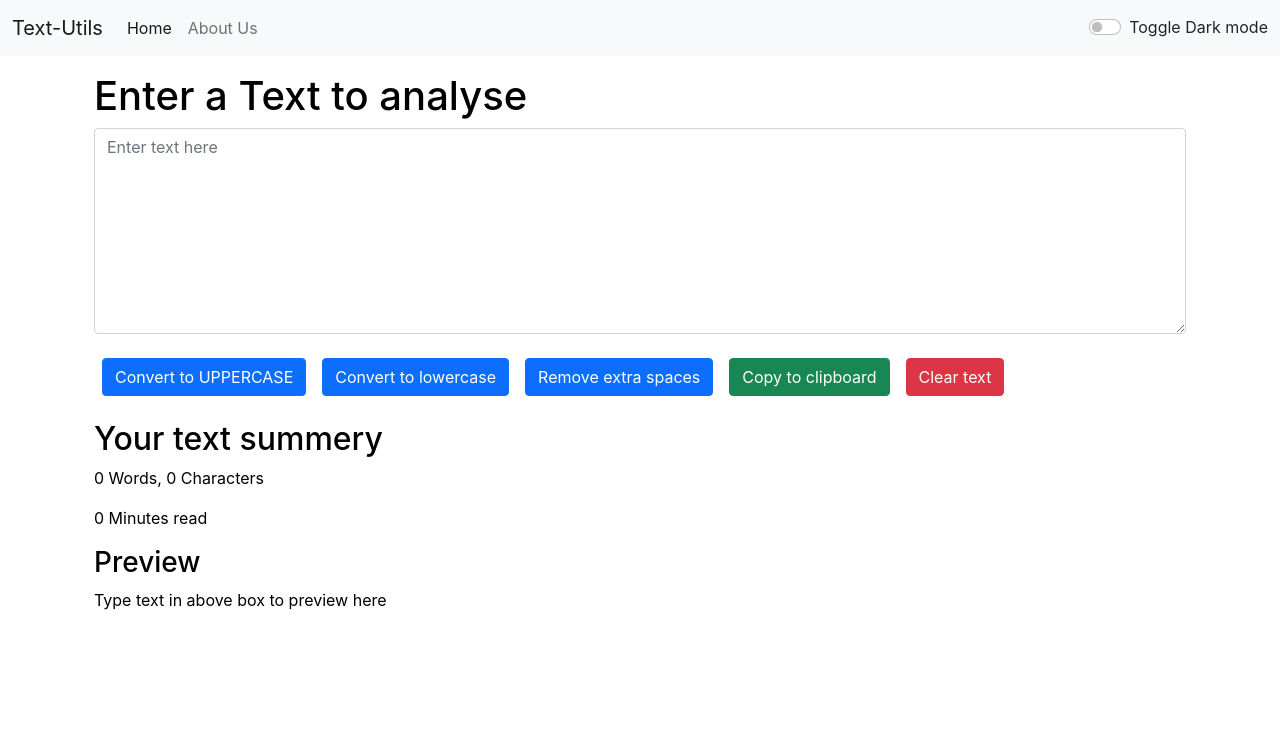
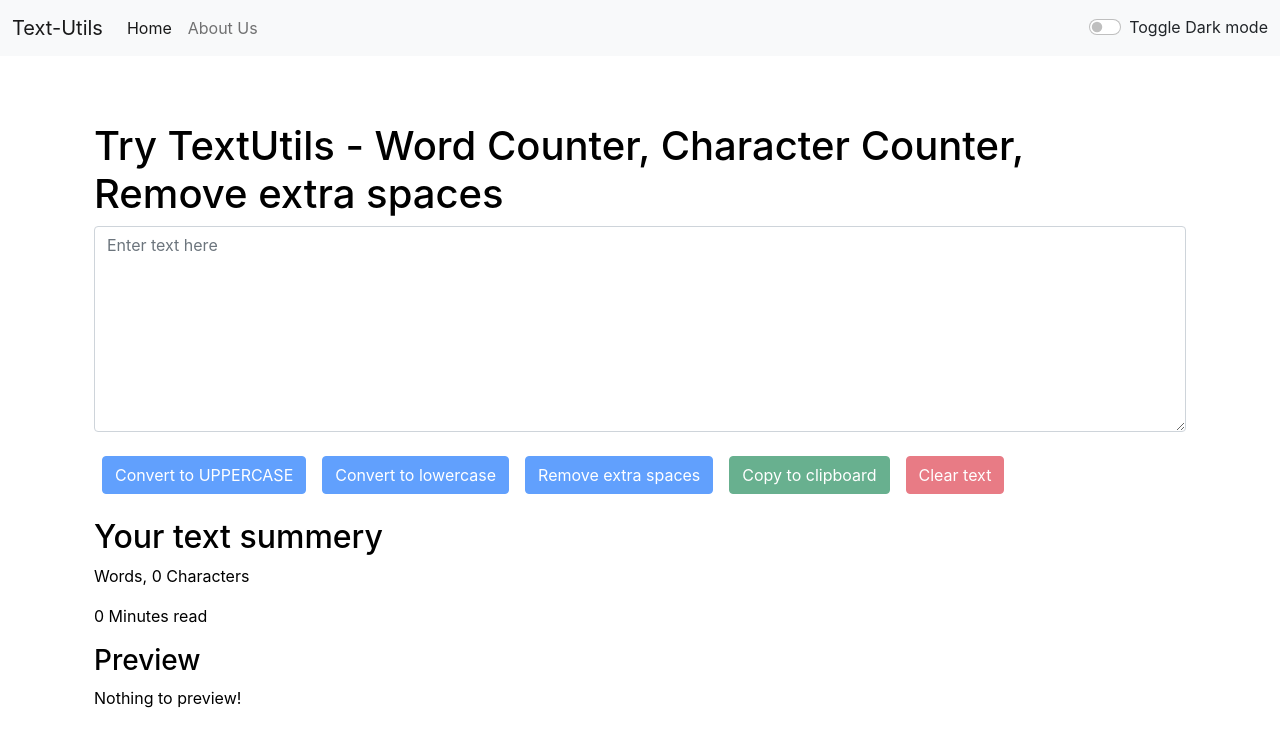
Before and after one commit to mrcoder991/textUtils-InReact, a React (Create React App) app: page / in a window 1280 px wide. Shown: the top 746 px of the page. Built offline with nearby package versions, Linux system fonts and the light colour scheme.

Commit message:
optimized some issues

```diff
--- a/public/index.html
+++ b/public/index.html
@@ -6,7 +6,7 @@
     <link rel="icon" href="%PUBLIC_URL%/favicon.ico" />
     <meta name="viewport" content="width=device-width, initial-scale=1" />
     <meta name="theme-color" content="#000000" />
-    <meta name="description" content="An application to manipulate text based on your needs"/>
+    <meta name="description" content="TextUtils is a word counter and a character counting utility which can be used to manipulate your text in the way you want. You can remove extra spaces, copy the manipulated text as well as convert your text from Uppercase to lowercase and lowercase to Uppercase"/>
     <link rel="apple-touch-icon" href="%PUBLIC_URL%/logo192.png" />
     <link rel="manifest" href="%PUBLIC_URL%/manifest.json" />
     <link href="https://cdn.jsdelivr.net/npm/bootstrap@5.1.3/dist/css/bootstrap.min.css" rel="stylesheet"
--- a/src/App.js
+++ b/src/App.js
@@ -45,9 +45,9 @@ function App() {
         <Alert alert={alert}/>
         <div className="container my-3">
           <Routes>
-            exact used for exact matching of links
+          {/* exact used for exact matching of links */}
         <Route exact path="/about" element={<About />} />
-        <Route exact path="/" element={<TextForm heading="Enter a Text to analyse" mode={mode} showAlert={showAlert} />} />
+        <Route exact path="/" element={<TextForm heading="Try TextUtils - Word Counter, Character Counter, Remove extra spaces" mode={mode} showAlert={showAlert} />} />
         {/* <TextForm heading="Enter a Text to analyse" mode={mode} showAlert={showAlert}/> */}
           </Routes>
         </div>
--- a/src/components/About.js
+++ b/src/components/About.js
@@ -6,36 +6,36 @@ export default function About() {
         <div className="accordion-item">
             <h2 className="accordion-header" id="headingOne">
             <button className="accordion-button" type="button" data-bs-toggle="collapse" data-bs-target="#collapseOne" aria-expanded="true" aria-controls="collapseOne">
-                Accordion Item #1
+                <strong>Analyze Your text</strong>
             </button>
             </h2>
             <div id="collapseOne" className="accordion-collapse collapse show" aria-labelledby="headingOne" data-bs-parent="#accordionExample">
             <div className="accordion-body">
-                <strong>This is the first item's accordion body.</strong> It is shown by default, until the collapse plugin adds the appropriate classes that we use to style each element. These classes control the overall appearance, as well as the showing and hiding via CSS transitions. You can modify any of this with custom CSS or overriding our default variables. It's also worth noting that just about any HTML can go within the <code>.accordion-body</code>, though the transition does limit overflow.
+            Textutils gives you a way to analyze your text quickly and efficiently. Be it word count, character count, and time to read
             </div>
             </div>
         </div>
         <div className="accordion-item">
             <h2 className="accordion-header" id="headingTwo">
             <button className="accordion-button collapsed" type="button" data-bs-toggle="collapse" data-bs-target="#collapseTwo" aria-expanded="false" aria-controls="collapseTwo">
-                Accordion Item #2
+                <strong>Free to use</strong>
             </button>
             </h2>
             <div id="collapseTwo" className="accordion-collapse collapse" aria-labelledby="headingTwo" data-bs-parent="#accordionExample">
             <div className="accordion-body">
-                <strong>This is the second item's accordion body.</strong> It is hidden by default, until the collapse plugin adds the appropriate classes that we use to style each element. These classes control the overall appearance, as well as the showing and hiding via CSS transitions. You can modify any of this with custom CSS or overriding our default variables. It's also worth noting that just about any HTML can go within the <code>.accordion-body</code>, though the transition does limit overflow.
+                Textutils is a free character counter tool that provides instant character count & word count statistics for a given text. TextUtils reports the number of words and characters. Thus it is suitable for writing text with word/ character limit.
             </div>
             </div>
         </div>
         <div className="accordion-item">
             <h2 className="accordion-header" id="headingThree">
             <button className="accordion-button collapsed" type="button" data-bs-toggle="collapse" data-bs-target="#collapseThree" aria-expanded="false" aria-controls="collapseThree">
-                Accordion Item #3
+                <strong>Browser Compatible</strong>
             </button>
             </h2>
             <div id="collapseThree" className="accordion-collapse collapse" aria-labelledby="headingThree" data-bs-parent="#accordionExample">
             <div className="accordion-body">
-                <strong>This is the third item's accordion body.</strong> It is hidden by default, until the collapse plugin adds the appropriate classes that we use to style each element. These classes control the overall appearance, as well as the showing and hiding via CSS transitions. You can modify any of this with custom CSS or overriding our default variables. It's also worth noting that just about any HTML can go within the <code>.accordion-body</code>, though the transition does limit overflow.
+            This word counter software works in any web browsers such as Chrome, Firefox, Internet Explorer, Safari, Opera. It suits to count characters in facebook, blog, books, excel document, pdf document, essays, etc.
             </div>
             </div>
         </div>
--- a/src/components/Alert.js
+++ b/src/components/Alert.js
@@ -2,10 +2,12 @@ import React from 'react'
 
 export default function Alert(props) {
   return (
-    props.alert &&
-    <div className={`alert alert-${props.alert.type} alert-dismissible fade show`} role="alert">
-        <strong>{props.alert.type}</strong> : {props.alert.msg}
-        <button type="button" className="btn-close" data-bs-dismiss="alert" aria-label="Close"></button>
+    <div style={{height: "50px"}}>
+      {props.alert &&
+      <div className={`alert alert-${props.alert.type} alert-dismissible fade show`} role="alert">
+          <strong>{props.alert.type}</strong> : {props.alert.msg}
+          <button type="button" className="btn-close" data-bs-dismiss="alert" aria-label="Close"></button>
+      </div> }
     </div>
 
   )
--- a/src/components/TextForm.js
+++ b/src/components/TextForm.js
@@ -36,7 +36,8 @@ export default function TextForm(props) {
       .catch(() => {
         alert("something went wrong");
       });
-      props.showAlert("Text copied to clipboard","success")
+    document.getSelection().removeAllRanges();
+    props.showAlert("Text copied to clipboard","success")
   };
 
   const handleExtraSpaces = () => {
@@ -57,18 +58,18 @@ export default function TextForm(props) {
         <div className="mb-3">
           <textarea className="form-control" value={text} onChange={handleUpChange} placeholder="Enter text here" id="myBox" rows="8" style={{color: props.mode === "light" ? "black" : "white", backgroundColor : props.mode === "light" ? "white" : "#343a40"}}></textarea>
         </div>
-        <button className="btn btn-primary m-2" onClick={handleUpClick}>Convert to UPPERCASE</button>
-        <button className="btn btn-primary m-2" onClick={handleLoClick}>Convert to lowercase</button>
-        <button className="btn btn-primary m-2" onClick={handleExtraSpaces}>Remove extra spaces</button>
-        <button className="btn btn-success m-2" onClick={handleCopyToClip}>{copy}</button>
-        <button className="btn btn-danger m-2" onClick={handleClrClick}>Clear text</button>
+        <button className="btn btn-primary m-2" disabled={text.length===0} onClick={handleUpClick}>Convert to UPPERCASE</button>
+        <button className="btn btn-primary m-2" disabled={text.length===0} onClick={handleLoClick}>Convert to lowercase</button>
+        <button className="btn btn-primary m-2" disabled={text.length===0} onClick={handleExtraSpaces}>Remove extra spaces</button>
+        <button className="btn btn-success m-2" disabled={text.length===0} onClick={handleCopyToClip}>{copy}</button>
+        <button className="btn btn-danger m-2" disabled={text.length===0} onClick={handleClrClick}>Clear text</button>
       </div>
       <div className="container my-3" style={{color: props.mode === "light" ? "black" : "white"}}>
         <h2>Your text summery</h2>
-        <p>{text === "" ? 0 : text.split(" ").length} Words, {text.length} Characters</p>
+        <p>{text.split(" ").filter((element) => {return element.length !== 0})} Words, {text.length} Characters</p>
         <p>{Math.floor(0.008 * text.length)} Minutes read</p>
         <h3>Preview</h3>
-        <p>{text === "" ? "Type text in above box to preview here" : text}</p>
+        <p>{text === "" ? "Nothing to preview!" : text}</p>
       </div>
 
     </>
```
